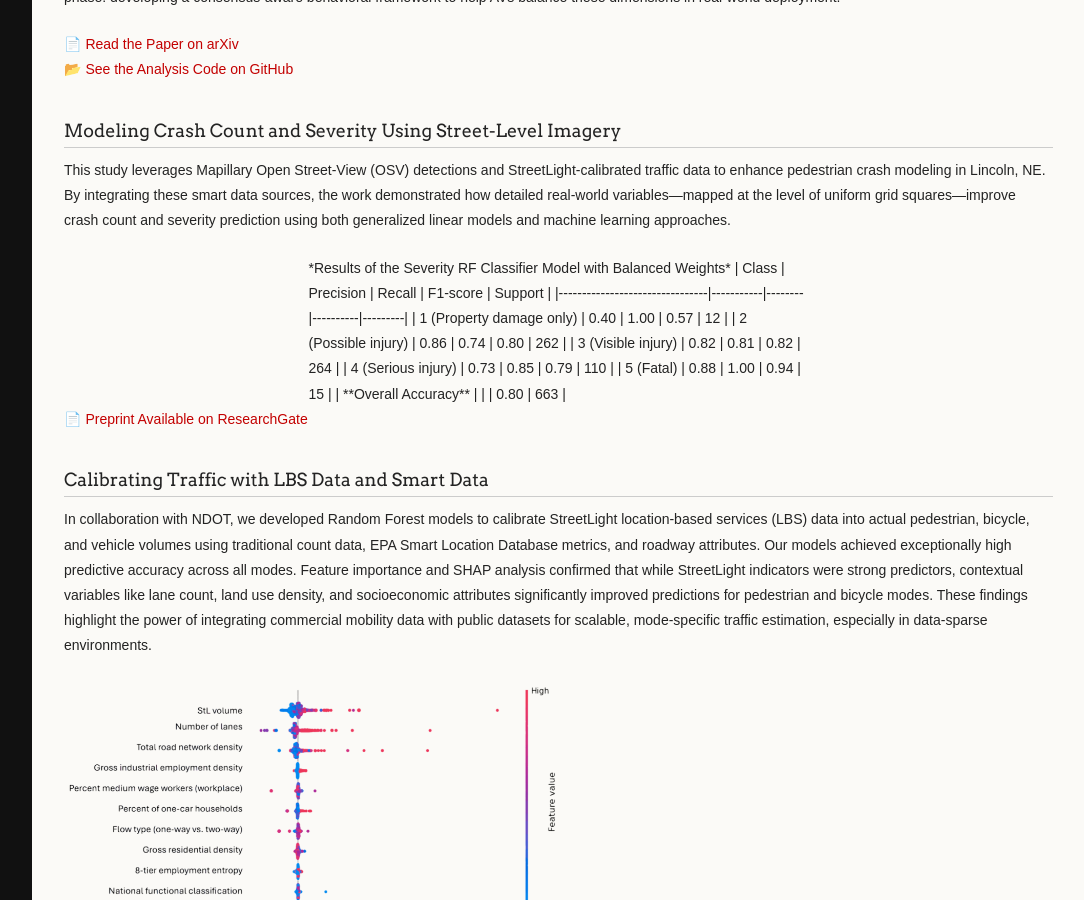
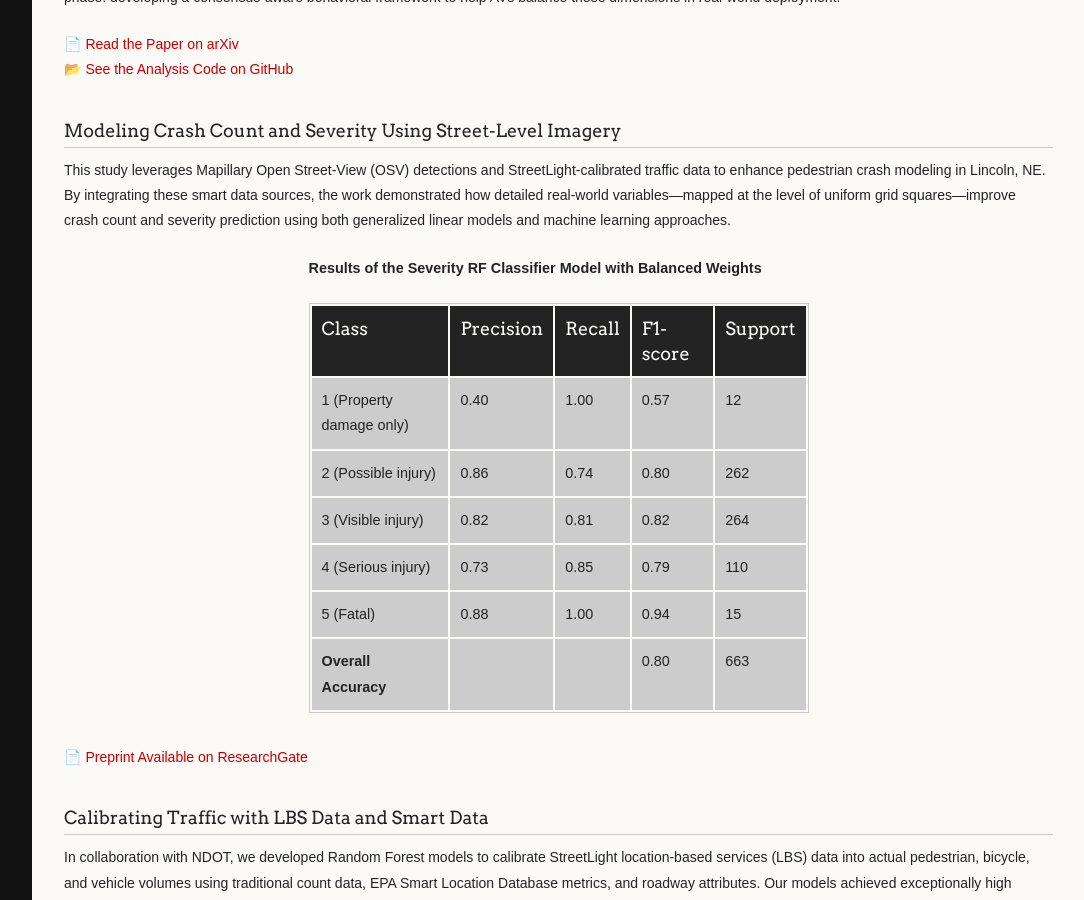
Before and after one commit to mselayan/mselayan.github.io, a Jekyll site: the page built from research.md, in a window 1280 px wide and 900 px high, scrolled down 1031 px. Shown: the whole window, without its empty margins (145-1229 px from the left). Built offline with Jekyll 4.4.1, drawn with Linux system fonts in a browser that asks for light colours.

Commit message:
Update research.md

```diff
--- a/research.md
+++ b/research.md
@@ -31,20 +31,25 @@ This work underscores the importance of explicitly modeling consensus trade-offs
 
 This study leverages Mapillary Open Street-View (OSV) detections and StreetLight-calibrated traffic data to enhance pedestrian crash modeling in Lincoln, NE. By integrating these smart data sources, the work demonstrated how detailed real-world variables—mapped at the level of uniform grid squares—improve crash count and severity prediction using both generalized linear models and machine learning approaches.
 
-<div style="max-width: 500px; margin: auto;">
+<div style="max-width: 500px; margin: auto; font-size: 0.9rem;">
+  <p><strong>Results of the Severity RF Classifier Model with Balanced Weights</strong></p>
+  <table>
+    <thead>
+      <tr>
+        <th>Class</th><th>Precision</th><th>Recall</th><th>F1-score</th><th>Support</th>
+      </tr>
+    </thead>
+    <tbody>
+      <tr><td>1 (Property damage only)</td><td>0.40</td><td>1.00</td><td>0.57</td><td>12</td></tr>
+      <tr><td>2 (Possible injury)</td><td>0.86</td><td>0.74</td><td>0.80</td><td>262</td></tr>
+      <tr><td>3 (Visible injury)</td><td>0.82</td><td>0.81</td><td>0.82</td><td>264</td></tr>
+      <tr><td>4 (Serious injury)</td><td>0.73</td><td>0.85</td><td>0.79</td><td>110</td></tr>
+      <tr><td>5 (Fatal)</td><td>0.88</td><td>1.00</td><td>0.94</td><td>15</td></tr>
+      <tr><td><strong>Overall Accuracy</strong></td><td></td><td></td><td>0.80</td><td>663</td></tr>
+    </tbody>
+  </table>
+</div>
 
-*Results of the Severity RF Classifier Model with Balanced Weights*
-
-| Class                          | Precision | Recall | F1-score | Support |
-|--------------------------------|-----------|--------|----------|---------|
-| 1 (Property damage only)       | 0.40      | 1.00   | 0.57     | 12      |
-| 2 (Possible injury)            | 0.86      | 0.74   | 0.80     | 262     |
-| 3 (Visible injury)             | 0.82      | 0.81   | 0.82     | 264     |
-| 4 (Serious injury)             | 0.73      | 0.85   | 0.79     | 110     |
-| 5 (Fatal)                      | 0.88      | 1.00   | 0.94     | 15      |
-| **Overall Accuracy**           |           |        | 0.80     | 663     |
-
-</div>
 
 📄 [Preprint Available on ResearchGate](https://www.researchgate.net/publication/382926999_Better_Safety_Analyses_through_Smarter_Data_Adding_Open-Street-View_and_Traffic_Calibrated-LBS_Data_to_Pedestrian_Crash_Analysis_in_Lincoln_NE)
 
```
